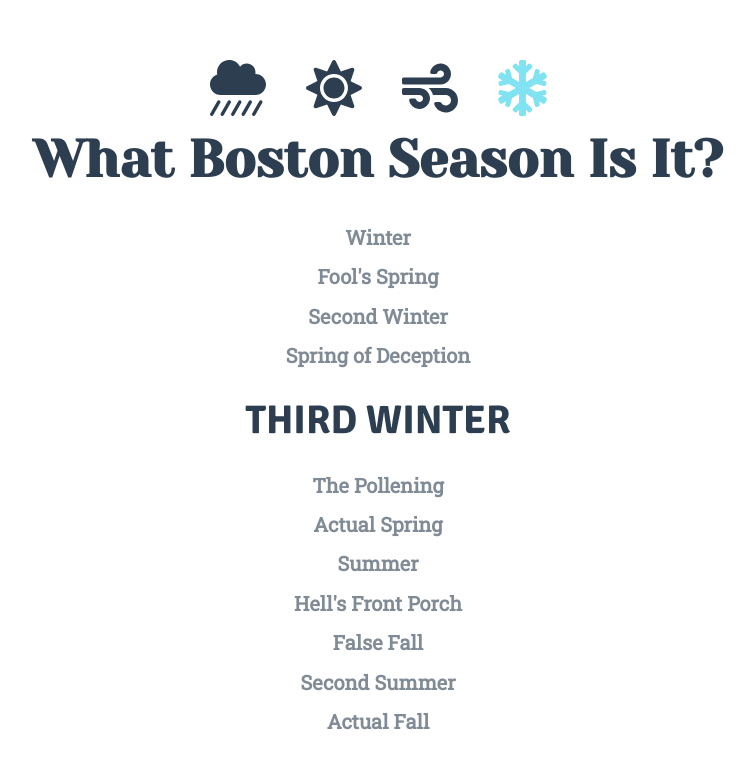
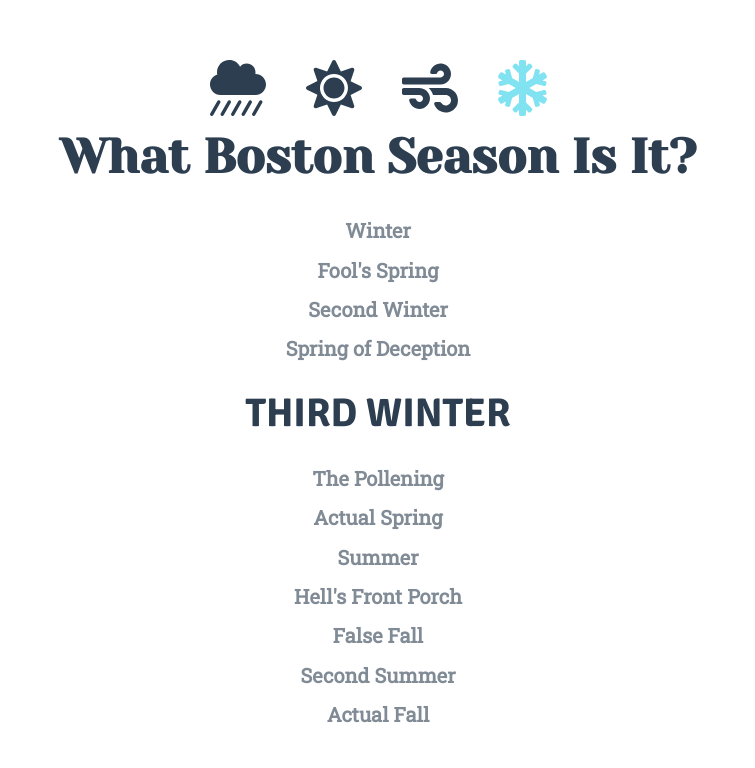
Before and after one commit to rkdeshpande/season-dev, a Vue app: page / in a window 1280 px wide. Shown: the top 768 px of the page, without its empty margins (262-1017 px from the left). Built offline with nearby package versions, Linux system fonts and the light colour scheme.

Commit message:
Smaller Title

```diff
--- a/src/components/TitleCard.vue
+++ b/src/components/TitleCard.vue
@@ -40,7 +40,7 @@ export default {
 }
 h1 {
   margin-top: 13px;
-  font-size: 3.25em;
+  font-size: 3em;
   font-family: 'Yeseva One', sans-serif;
 }
 ul {
```
